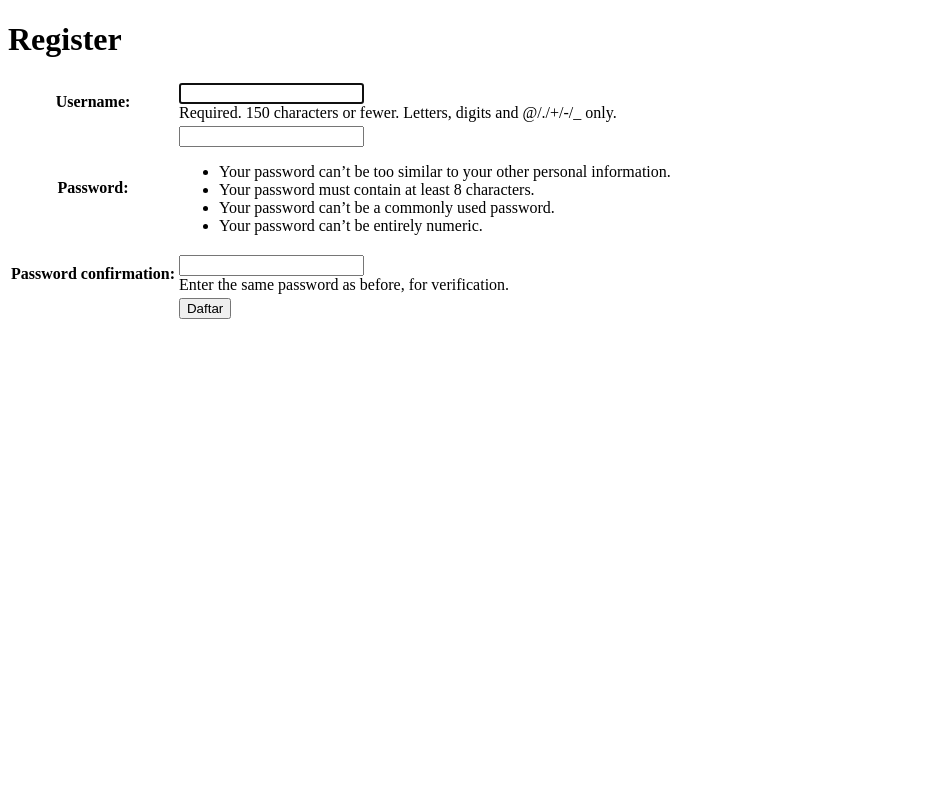
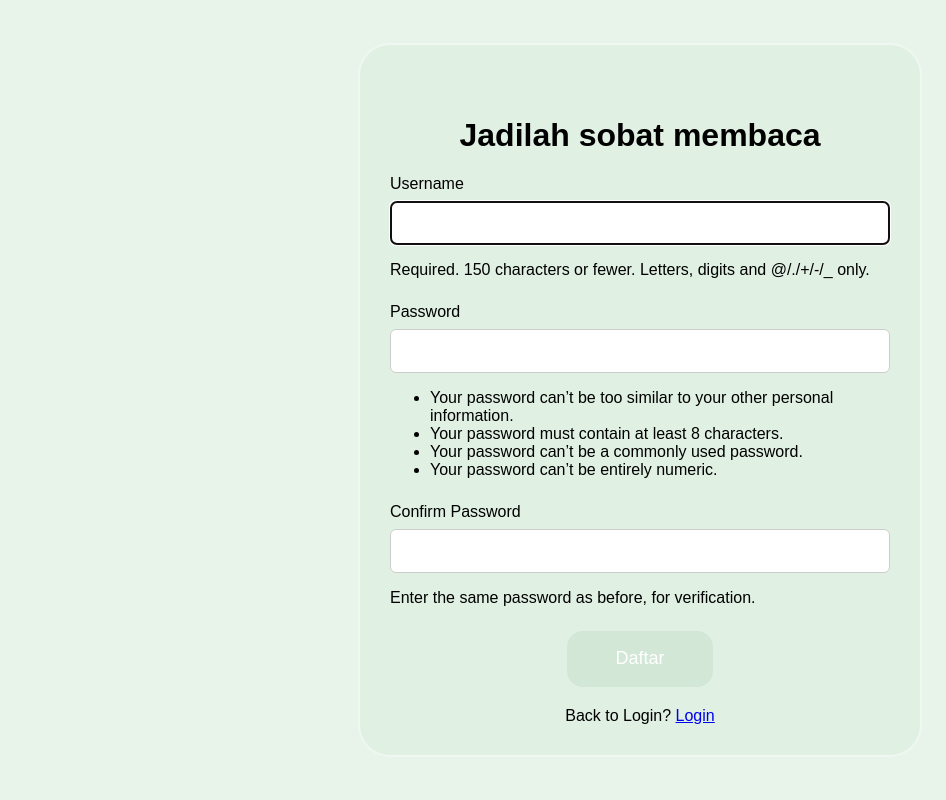
Before and after one commit to PBPF09/Sobaca, a Django app: page /register/ in a window 1280 px wide. Shown: the whole page, without its empty margins (0-946 px from the left). Run offline with Django 4.2, Linux system fonts and the light colour scheme.

```diff
--- a/main/templates/register.html
+++ b/main/templates/register.html
@@ -6,19 +6,144 @@
 
 {% block content %}
 
-<div class = "login">
+<style>
+    body {
+        background-size: cover;
+        background-repeat: no-repeat;
+        background-attachment: fixed;
+        margin: 0;
+        padding: 0;
+        display: flex;
+        justify-content: center;
+        align-items: center;
+        min-height: 100vh;
+        position: relative;
+        background-color: #e8f4ea; /* Use pastel green background color */
+    }
 
-    <h1>Register</h1>
+    .login-card h1,
+    .login-card label,
+    .login-card a {
+        font-family: 'Poppins', sans-serif;
+        color: rgb(19, 10, 54);
+    }
 
-        <form method="POST" >
+    .login-card a {
+        font-family: 'Poppins', sans-serif;
+        color: #4162FF;
+        text-decoration: underline;
+    }
+
+    .text-title{
+        font-size: 32px;
+    }
+
+    .register-card {
+        text-align: center;
+        background-color: #e0f0e3;
+        border-radius: 32px;
+        padding: 30px;
+        width: 500px;
+        text-align: left;
+        padding-top: 50px;
+        backdrop-filter: blur(6px);
+        border: 2px solid rgba(255, 255, 255, 0.439);
+    }
+
+    .register-card h1 {
+        font-family: 'Poppins', sans-serif;
+    }
+
+    .register-card form {
+        font-family: 'Poppins', sans-serif;
+        margin-top: 20px;
+    }
+
+    .register-card input[type="text"],
+    .register-card input[type="password"] {
+        font-family: 'Poppins', sans-serif;
+        width: 100%;
+        padding: 12px;
+        border: 1px solid #ccc;
+        border-radius: 6px;
+        box-sizing: border-box;
+        font-size: 16px;
+    }
+
+    .register-card .form-group {
+        margin-bottom: 24px;
+    }
+
+    .register-card .form-group label {
+        font-family: 'Poppins', sans-serif;
+        margin-bottom: 8px;
+        text-align: left;
+        display: block;
+    }
+
+    .register-card .add-product-button {
+        font-size: 18px;
+        display: inline-flex;
+        height: 56px;
+        padding: 8px 48px;
+        justify-content: center;
+        align-items: center;
+        gap: 16px;
+        border-radius: 16px;
+        background: #d2e7d6; /* Use pastel green button background color */
+        color: #fff;
+        text-decoration: none;
+        border: none;
+        cursor: pointer;
+    }
+    .left-align {
+        text-align: left;
+    }
+
+    .center-align {
+        text-align: center;
+    }
+
+    .password{
+        text-align: center;
+    }
+    .padding-top{
+        padding-top: 20px;
+    }
+
+</style>
+
+<div class = "register-card">
+    <h1 class="center-align" >Jadilah sobat membaca</h1>
+
+        <form method="POST">
             {% csrf_token %}
-            <table>
-                {{ form.as_table }}
-                <tr>
-                    <td></td>
-                    <td><input type="submit" name="submit" value="Daftar"/></td>
-                </tr>
-            </table>
+            <div class="form-group">
+                <label for="{{ form.username.id_for_label }}">Username</label>
+                {{ form.username }}
+                <p class="left-align">{{ form.username.help_text }}</p>
+            </div>
+
+            <div class="form-group">
+                <label for="{{ form.password1.id_for_label }}">Password</label>
+                {{ form.password1 }}
+                <p class="left-align">{{ form.password1.help_text }}</p>
+            </div>
+
+            <div class="form-group">
+                <label for="{{ form.password2.id_for_label }}">Confirm Password</label>
+                {{ form.password2 }}
+                <p class="left-align">{{ form.password2.help_text }}</p>
+            </div>
+
+            <div class="center-align">
+                <input type="submit" name="submit" value="Daftar" class="add-product-button">
+            </div>
+
+            <div class="center-align padding-top">
+                Back to Login? <a href="{% url 'main:login' %}">Login</a>
+            </div>
+
         </form>
 
     {% if messages %}
--- a/main/views.py
+++ b/main/views.py
@@ -1,4 +1,5 @@
 import datetime
+import random
 from django.http import HttpResponseRedirect
 from django.urls import reverse
 from django.shortcuts import render, redirect
@@ -6,6 +7,7 @@ from django.contrib.auth.forms import UserCreationForm
 from django.contrib import messages
 from django.contrib.auth import authenticate, login, logout
 from django.contrib.auth.decorators import login_required
+from book.models import Book
 
 @login_required(login_url='/login')
 def show_main(request):
@@ -16,7 +18,7 @@ def show_main(request):
         last_login = 'N/A'
     context = {
         'name': 'Sobaca',
-        'class': 'PBP F',
+
         'last_login' : last_login
     }
     return render(request, "main.html", context)
@@ -37,6 +39,9 @@ def register(request):
 
 
 def login_user(request):
+    random_id = random.randint(1,Book.objects.count())
+    books = Book.objects.get(pk=random_id)
+
     if request.method == 'POST':
         username = request.POST.get('username')
         password = request.POST.get('password')
@@ -48,7 +53,7 @@ def login_user(request):
             return response
         else:
             messages.info(request, 'Sorry, incorrect username or password. Please try again.')
-    context = {}
+    context = {'random_book' : books}
     return render(request, 'login.html', context)
 
 
--- a/templates/base.html
+++ b/templates/base.html
@@ -2,13 +2,18 @@
 <!DOCTYPE html>
 <html lang="en">
     <head>
+        {% block meta %}
         <meta charset="UTF-8" />
+
         <meta
             name="viewport"
             content="width=device-width, initial-scale=1.0"
         />
-        {% block meta %}
+
         {% endblock meta %}
+        <link rel="preconnect" href="https://fonts.googleapis.com">
+        <link rel="preconnect" href="https://fonts.gstatic.com" crossorigin>
+        <link href="https://fonts.googleapis.com/css2?family=Montserrat:wght@400;500;600;700;800&display=swap" rel="stylesheet">
     </head>
 
     <body>
```
Also changed, not shown: Sobaca/Sobaca/urls.py (added, +23 -0 lines), Sobaca/main/templates/main.html (added, +15 -0 lines), Sobaca/main/urls.py (added, +8 -0 lines), Sobaca/main/views.py (added, +9 -0 lines), main/static/loginstyle.css (added, +108 -0 lines), main/templates/login.html (+30 -113 lines).
